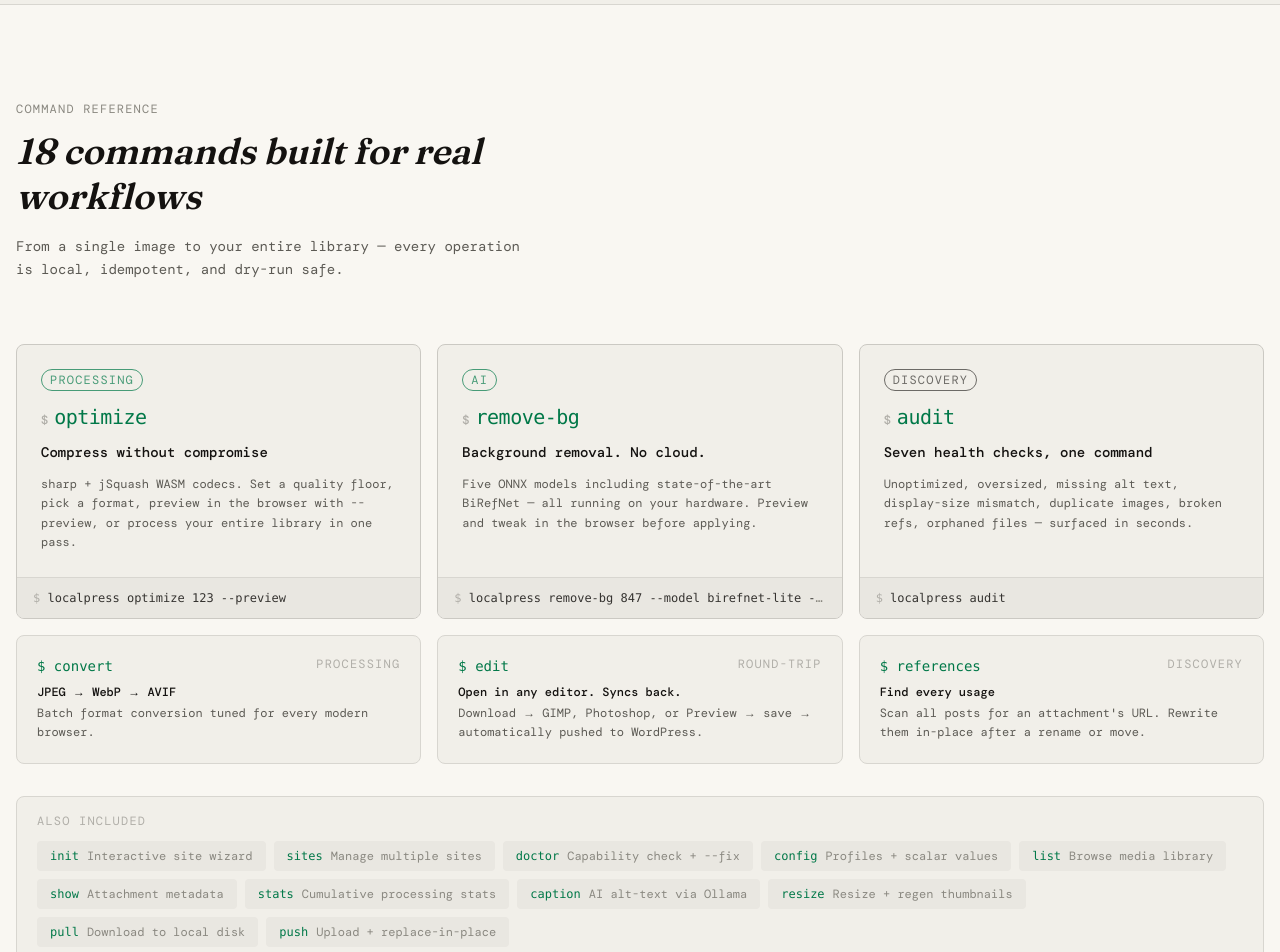
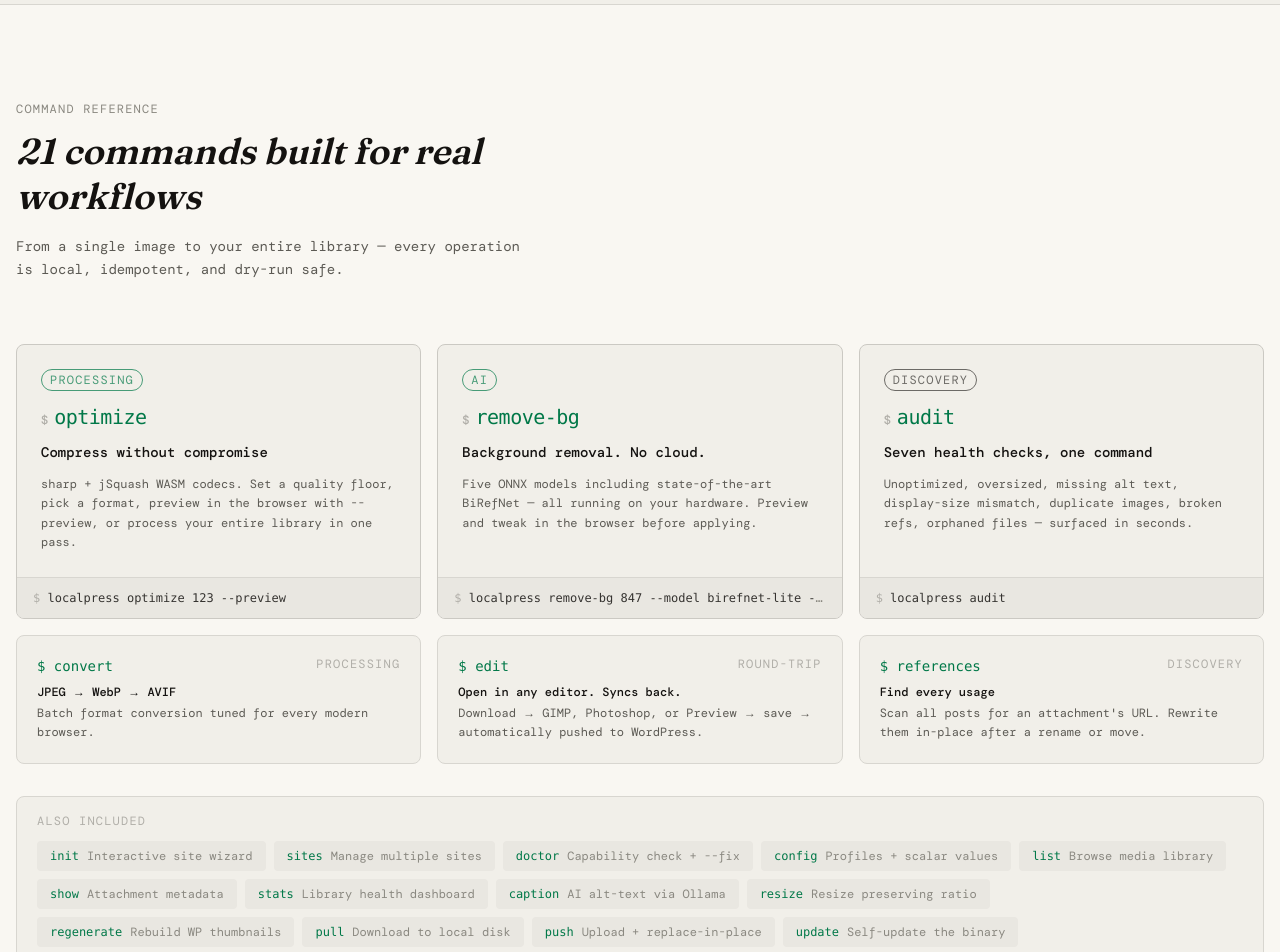
Before and after one commit to gfargo/localpress-www, a Next.js app: page / in a window 1280 px wide. Shown: the part 3280-4232 px from the top of the page. Built offline with nearby package versions, Linux system fonts and the light colour scheme; no server answers; a web font is replaced by a local one.

Commit message:
docs: update command count to 21, add regenerate/update/completions

```diff
--- a/components/Commands.tsx
+++ b/components/Commands.tsx
@@ -53,11 +53,14 @@ const utilities = [
   { name: "config", desc: "Profiles + scalar values" },
   { name: "list", desc: "Browse media library" },
   { name: "show", desc: "Attachment metadata" },
-  { name: "stats", desc: "Cumulative processing stats" },
+  { name: "stats", desc: "Library health dashboard" },
   { name: "caption", desc: "AI alt-text via Ollama" },
-  { name: "resize", desc: "Resize + regen thumbnails" },
+  { name: "resize", desc: "Resize preserving ratio" },
+  { name: "regenerate", desc: "Rebuild WP thumbnails" },
   { name: "pull", desc: "Download to local disk" },
   { name: "push", desc: "Upload + replace-in-place" },
+  { name: "update", desc: "Self-update the binary" },
+  { name: "completions", desc: "Shell completions (bash/zsh/fish)" },
 ]
 
 const categoryColor: Record<string, string> = {
@@ -86,7 +89,7 @@ export function Commands() {
             className="font-display max-w-xl text-3xl font-semibold italic leading-tight md:text-4xl"
             style={{ color: "var(--ink)" }}
           >
-            18 commands built for real workflows
+            21 commands built for real workflows
           </h2>
           <p className="mt-4 max-w-lg text-sm leading-relaxed" style={{ color: "var(--body)" }}>
             From a single image to your entire library — every operation is local, idempotent, and
```
